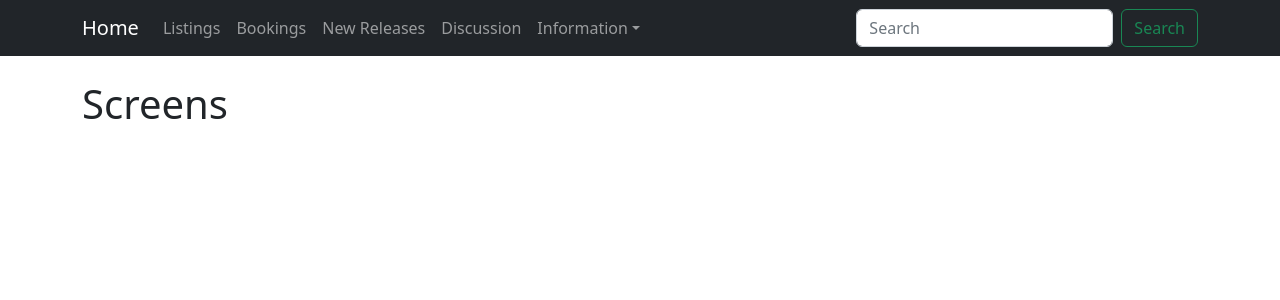
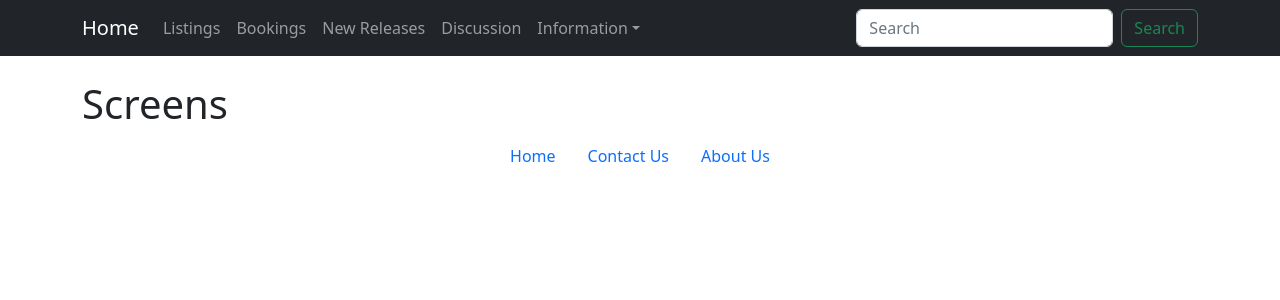
Before and after one commit to tashfeenarshad/DTK_JS-QA_CINEMA, a React (Create React App) app in the folder cinema/: page /screens in a window 1280 px wide. Shown: the top 300 px of the page. Built offline with nearby package versions, Linux system fonts and the light colour scheme.

Commit message:
intitial footer

```diff
--- a/cinema/src/App.js
+++ b/cinema/src/App.js
@@ -5,7 +5,7 @@ import Classifications from './Components/Classifications';
 import Contact from './Components/Contact';
 import Directions from './Components/Directions';
 import Discussion from './Components/Discussion';
-//import Footer from './Components/Footer';
+import Footer from './Components/Footer';
 //import Header from './Components/Header';
 import Home from './Components/Home';
 import Listings from './Components/Listings';
@@ -41,7 +41,7 @@ function App() {
           <Route path="/placestogo" element={<PlacesToGo />} />
           <Route path="/screens" element={<Screens />} />
         </Routes>
-      {/* <Footer /> */}
+      <Footer />
     </div>
   </>
   );
--- a/cinema/src/Components/Footer.jsx
+++ b/cinema/src/Components/Footer.jsx
@@ -0,0 +1,21 @@
+import Nav from 'react-bootstrap/Nav';
+
+function Footer(){
+    return(
+        <div>
+        <Nav className="justify-content-center" activeKey="/">
+            <Nav.Item>
+            <Nav.Link href="/">Home</Nav.Link>
+            </Nav.Item>
+            <Nav.Item>
+            <Nav.Link href="/contact">Contact Us</Nav.Link>
+            </Nav.Item>
+            <Nav.Item>
+            <Nav.Link href="/about">About Us</Nav.Link>
+            </Nav.Item>
+        </Nav>
+        </div>
+    );
+}
+
+export default Footer;
```
